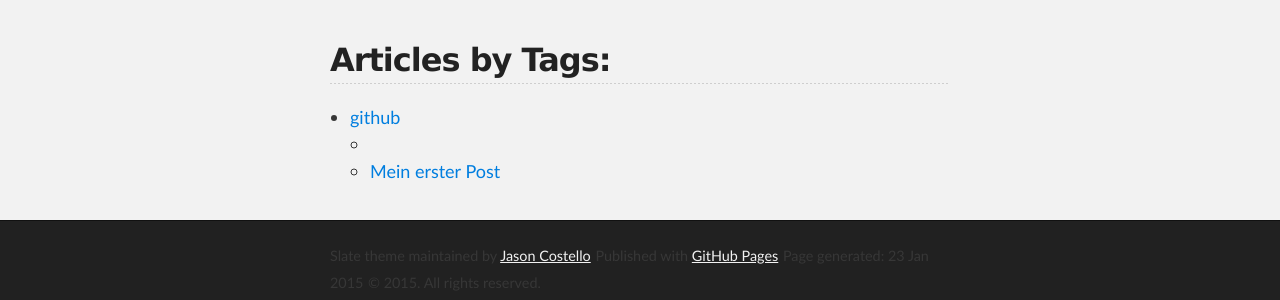
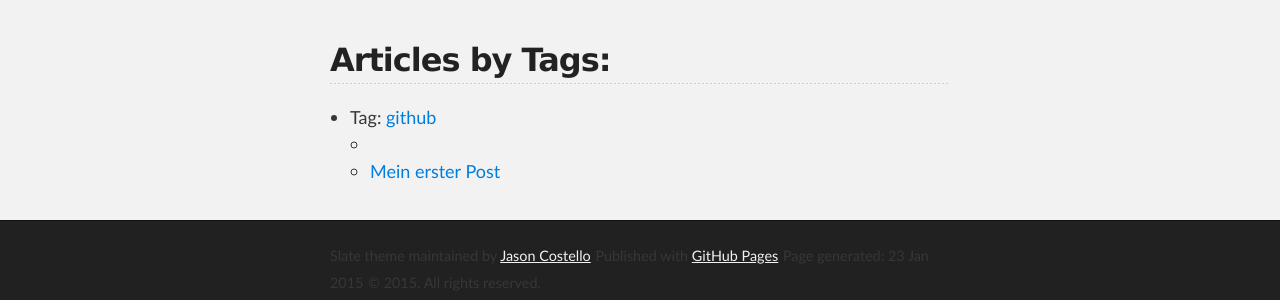
Before and after one commit to cniweb/best-practice, a Jekyll site: the page built from tags.md, in a window 1280 px wide. Shown: the part 251-551 px from the top of the page. Built offline with Jekyll 4.4.1, drawn with Linux system fonts in a browser that asks for light colours.

Commit message:
Update Tags

```diff
--- a/tags.md
+++ b/tags.md
@@ -6,7 +6,7 @@ title: Tags
   <h2>Articles by Tags:</h2>
   <ul>
   {% for tag in site.tags %}
-    <li><a name="{{ tag | first }}">{{ tag | first }}</a>
+    <li>Tag: <a name="{{ tag | first }}">{{ tag | first }}</a>
       <ul>
       {% for posts in tag %}
         {% for post in posts %}
```
